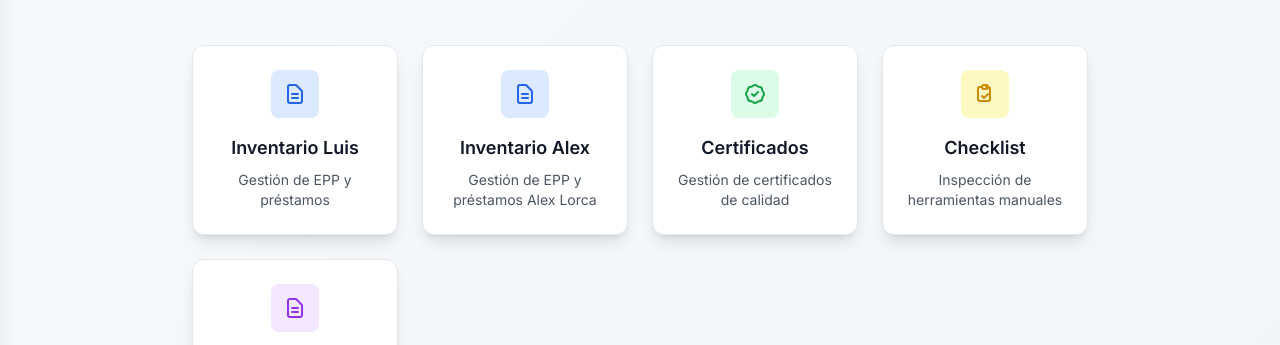
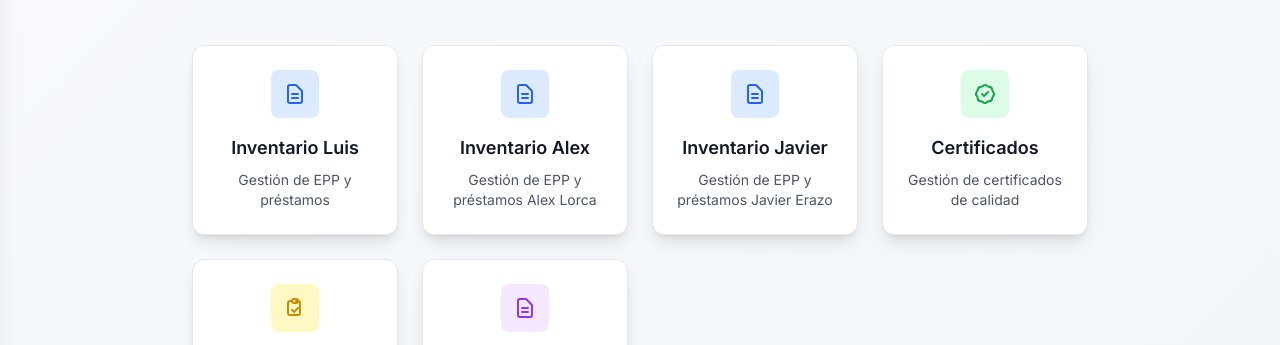
Before and after one commit to Lushiitooh/inventarioSiceMantenimiento, a plain HTML site: page index.html in a window 1280 px wide. Shown: the part 427-772 px from the top of the page. Drawn offline with nearby package versions, Linux system fonts and the light colour scheme.

Commit message:
Update index.html

```diff
--- a/index.html
+++ b/index.html
@@ -104,6 +104,18 @@
                         <p class="text-sm text-gray-600 dark:text-gray-400">Gestión de EPP y préstamos Alex Lorca</p>
                     </a>
 
+                    <!-- Inventario Javier Erazo -->
+                    <a href="pages/inventario-javier.html"
+                       class="group bg-white dark:bg-gray-800 p-6 rounded-xl shadow-lg hover:shadow-xl transition-all duration-300 transform hover:-translate-y-2 border border-gray-200 dark:border-gray-700">
+                        <div class="w-12 h-12 bg-blue-100 dark:bg-blue-900 rounded-lg flex items-center justify-center mx-auto mb-4 group-hover:bg-blue-200 dark:group-hover:bg-blue-800 transition-colors">
+                            <svg class="w-6 h-6 text-blue-600 dark:text-blue-400" fill="none" stroke="currentColor" viewBox="0 0 24 24">
+                                <path stroke-linecap="round" stroke-linejoin="round" stroke-width="2" d="M9 12h6m-6 4h6m2 5H7a2 2 0 01-2-2V5a2 2 0 012-2h5.586a1 1 0 01.707.293l5.414 5.414a1 1 0 01.293.707V19a2 2 0 01-2 2z"></path>
+                            </svg>
+                        </div>
+                        <h3 class="text-lg font-semibold text-gray-900 dark:text-white mb-2">Inventario Javier</h3>
+                        <p class="text-sm text-gray-600 dark:text-gray-400">Gestión de EPP y préstamos Javier Erazo</p>
+                    </a>
+
                     <!-- Certificados -->
                     <a href="pages/certificados.html"
                        class="group bg-white dark:bg-gray-800 p-6 rounded-xl shadow-lg hover:shadow-xl transition-all duration-300 transform hover:-translate-y-2 border border-gray-200 dark:border-gray-700">
```
